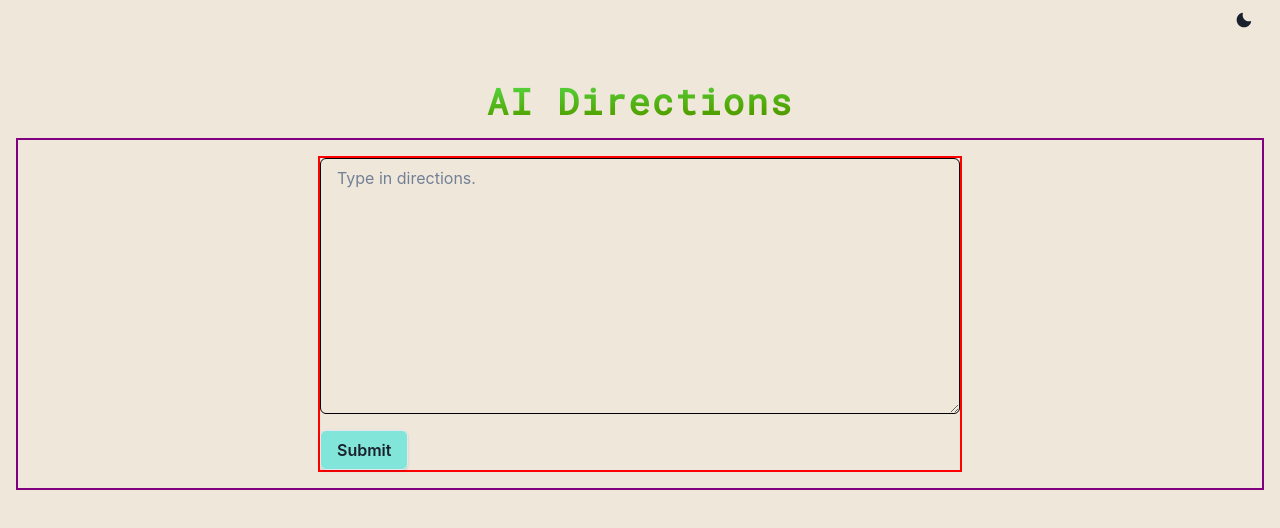
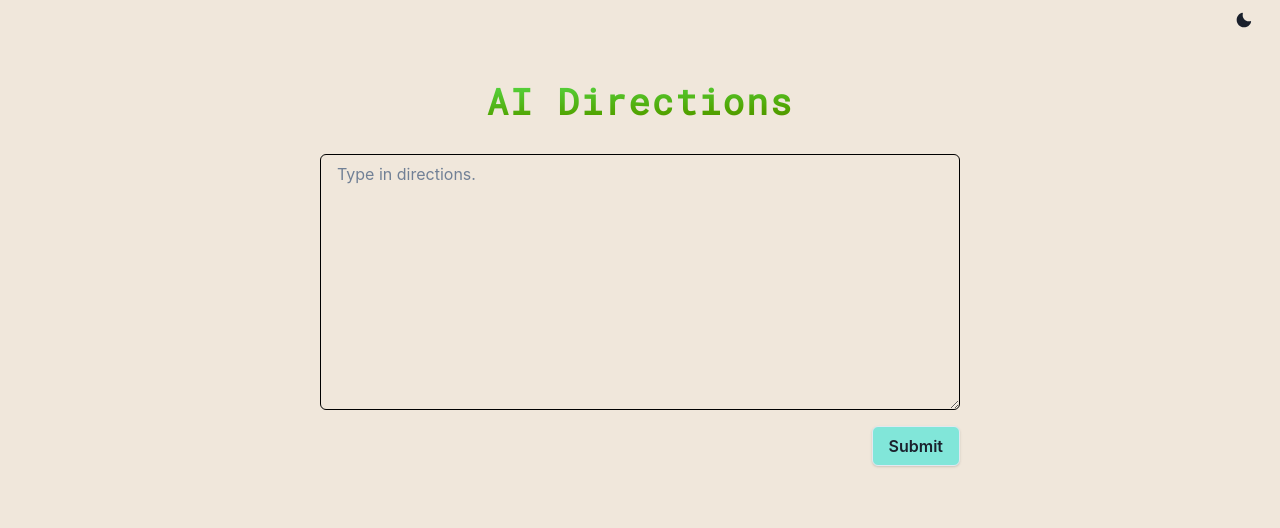
Before and after one commit to Johnnie71/OpenAI, a Next.js app: page / in a window 1280 px wide. Shown: the top 528 px of the page. Built offline with nearby package versions, Linux system fonts and the light colour scheme.

Commit message:
moved button to the right under form

```diff
--- a/components/Form/Form.jsx
+++ b/components/Form/Form.jsx
@@ -49,15 +49,8 @@ const Form = ({ setResults }) => {
 	};
 
 	return (
-		<Flex
-			borderWidth="2px"
-			borderColor="purple"
-			maxW="100%"
-			mt={15}
-			align="center"
-			justifyContent="center"
-		>
-			<Box borderWidth="2px" borderColor="red" my={4}>
+		<Flex maxW="100%" mt={15} align="center" justifyContent="center">
+			<Box maxW="70%" my={4}>
 				<form onSubmit={submitHandler}>
 					<FormControl isRequired isInvalid={error}>
 						<FormErrorMessage color="red">{error}</FormErrorMessage>
@@ -71,6 +64,7 @@ const Form = ({ setResults }) => {
 							resize="both"
 						/>
 					</FormControl>
+					<Box display="flex" justifyContent="end">
 						<Button
 							bgColor={colorTheme}
 							variant="outline"
@@ -85,6 +79,7 @@ const Form = ({ setResults }) => {
 								"Submit"
 							)}
 						</Button>
+					</Box>
 				</form>
 			</Box>
 		</Flex>
```
Lines whose indentation alone changed are shown as unchanged.
